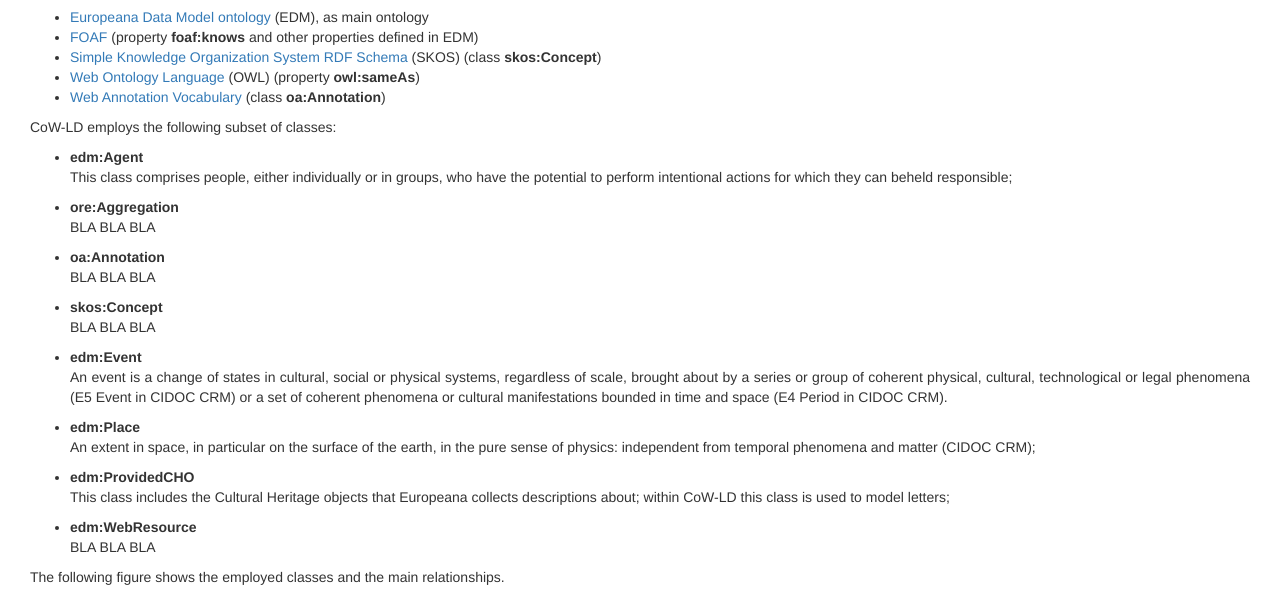
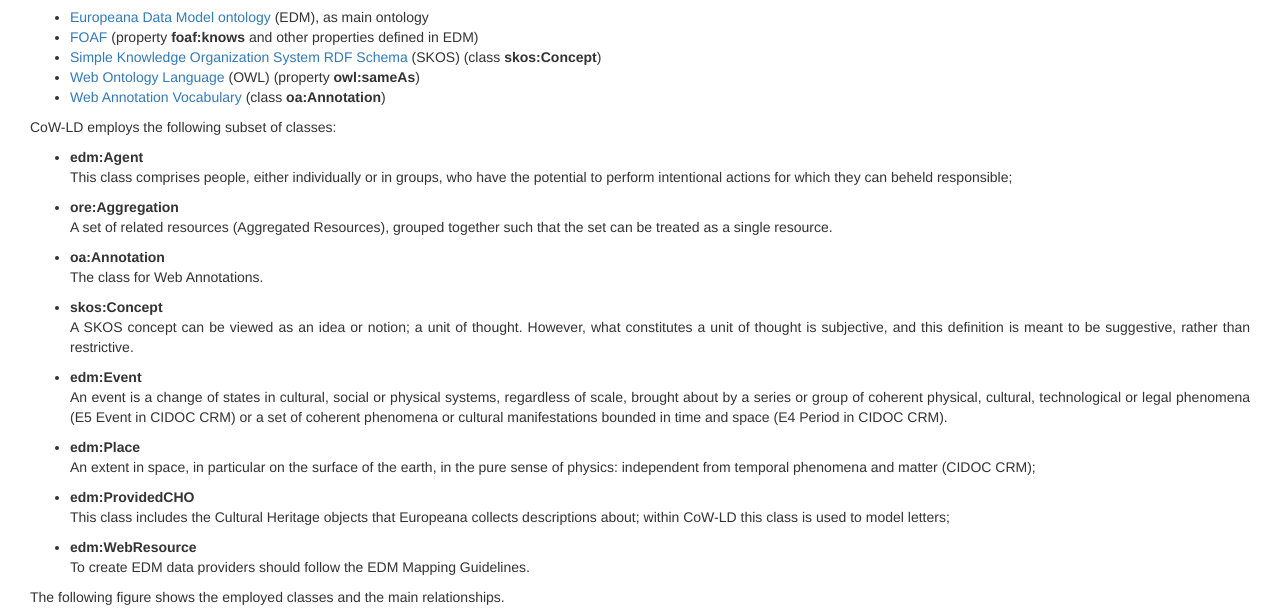
Before and after one commit to alod83/clavius, a plain HTML site: page Web/ontology.html in a window 1280 px wide. Shown: the part 145-755 px from the top of the page. Drawn offline with nearby package versions, Linux system fonts and the light colour scheme.

Commit message:
Added definitions.
Added definitions of "ore:Aggregation", "oa:Annotation", "skos:Concept" and "edm:webResource".

```diff
--- a/Web/ontology.html
+++ b/Web/ontology.html
@@ -47,13 +47,13 @@
 	<p>CoW-LD employs the following subset of classes:</p>
 	<ul>
 		<li><b>edm:Agent</b> <p>This class comprises people, either individually or in groups, who have the potential to perform intentional actions for which they can beheld responsible;</p></li>
-		<li><b>ore:Aggregation</b> <p>BLA BLA BLA</p>
-		<li><b>oa:Annotation</b> <p>BLA BLA BLA</p>
-		<li><b>skos:Concept</b> <p>BLA BLA BLA</p>
+		<li><b>ore:Aggregation</b> <p>A set of related resources (Aggregated Resources), grouped together such that the set can be treated as a single resource.</p>
+		<li><b>oa:Annotation</b> <p>The class for Web Annotations.</p>
+		<li><b>skos:Concept</b> <p>A SKOS concept can be viewed as an idea or notion; a unit of thought. However, what constitutes a unit of thought is subjective, and this definition is meant to be suggestive, rather than restrictive.</p>
 		<li><b>edm:Event</b> <p>An event is a change of states in cultural, social or physical systems, regardless of scale, brought about by a series or group of coherent physical, cultural, technological or legal phenomena (E5 Event in CIDOC CRM) or a set of coherent phenomena or cultural manifestations bounded in time and space (E4 Period in CIDOC CRM).</p></li>
 		<li><b>edm:Place</b> <p>An extent in space, in particular on the surface of the earth, in the pure sense of physics: independent from temporal phenomena and matter (CIDOC CRM);</p></li>
 		<li><b>edm:ProvidedCHO</b> <p>This class includes the Cultural Heritage objects that Europeana collects descriptions about; within CoW-LD this class is used to model letters;</p></li>
-		<li><b>edm:WebResource</b> <p>BLA BLA BLA</p>
+		<li><b>edm:WebResource</b> <p>To create EDM data providers should follow the EDM Mapping Guidelines.</p>
 	</ul>
 	The following figure shows the employed classes and the main relationships.
 	</p>
```
